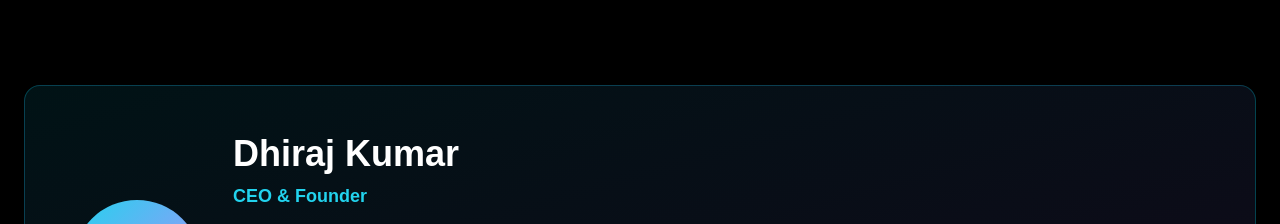
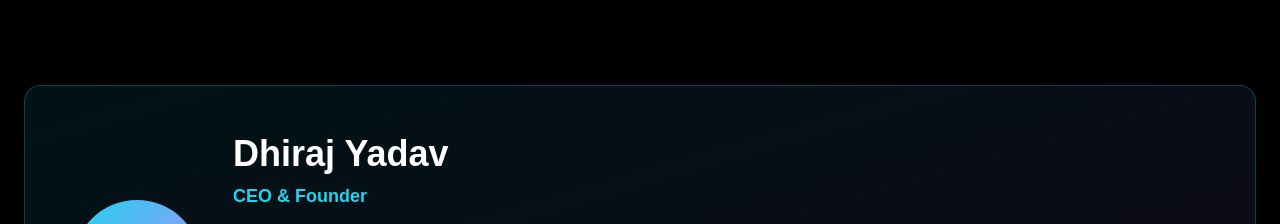
Before and after one commit to DhitRaj/GEN-JI-frontend, a Next.js app: page /about in a window 1280 px wide. Shown: the part 2280-2504 px from the top of the page. Built offline with nearby package versions, Linux system fonts and the light colour scheme.

Commit message:
fix: update CEO name from Dhiraj Kumar to Dhiraj Yadav

```diff
--- a/app/about/AboutPageClient.tsx
+++ b/app/about/AboutPageClient.tsx
@@ -265,7 +265,7 @@
                   </div>
                 </motion.div>
                 <div className="flex-1 text-center md:text-left">
-                  <h3 className="text-3xl md:text-4xl font-black text-white mb-2">Dhiraj Kumar</h3>
+                  <h3 className="text-3xl md:text-4xl font-black text-white mb-2">Dhiraj Yadav</h3>
                   <p className="text-cyan-400 font-bold text-lg mb-4">CEO & Founder</p>
                   <p className="text-slate-300 text-lg leading-relaxed mb-6">
                     With years of experience in web development and a passion for innovation, Dhiraj leads Gen-Ji with a vision to create digital solutions that make a real difference. His expertise spans full-stack development, system architecture, and product strategy.
--- a/app/contact/ContactPageClient.tsx
+++ b/app/contact/ContactPageClient.tsx
@@ -370,7 +370,7 @@
                   </div>
                 </motion.div>
                 <div className="flex-1 text-center md:text-left">
-                  <h3 className="text-3xl md:text-4xl font-black text-white mb-2">Dhiraj Kumar</h3>
+                  <h3 className="text-3xl md:text-4xl font-black text-white mb-2">Dhiraj Yadav</h3>
                   <p className="text-cyan-400 font-bold text-lg mb-4">CEO & Founder, Gen-Ji Digital Studio</p>
                   <p className="text-slate-300 text-lg leading-relaxed mb-6">
                     &quot;We&apos;re passionate about building next-generation digital experiences. Every project is a partnership, and your success is our success. Let&apos;s create something extraordinary together.&quot;
--- a/components/home/PremiumHomepage.tsx
+++ b/components/home/PremiumHomepage.tsx
@@ -579,7 +579,7 @@
                   </div>
                 </div>
                 <div className="flex-1 text-left">
-                  <h3 className="text-2xl font-bold text-white mb-2">Dhiraj Kumar</h3>
+                  <h3 className="text-2xl font-bold text-white mb-2">Dhiraj Yadav</h3>
                   <p className="text-cyan-400 font-semibold mb-3">CEO & Founder, Gen-Ji Digital Studio</p>
                   <p className="text-slate-300 mb-4">
                     &quot;We&apos;re passionate about building next-generation digital experiences. Every project is a partnership, and your success is our success.&quot;
```
